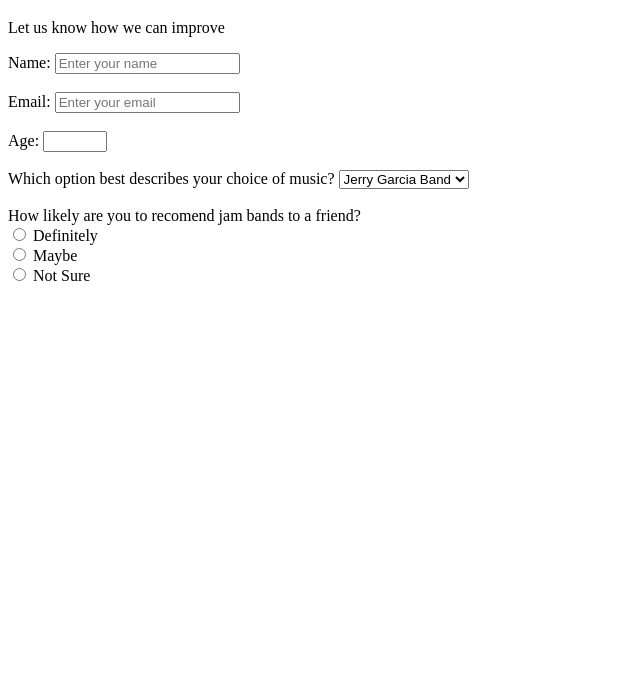
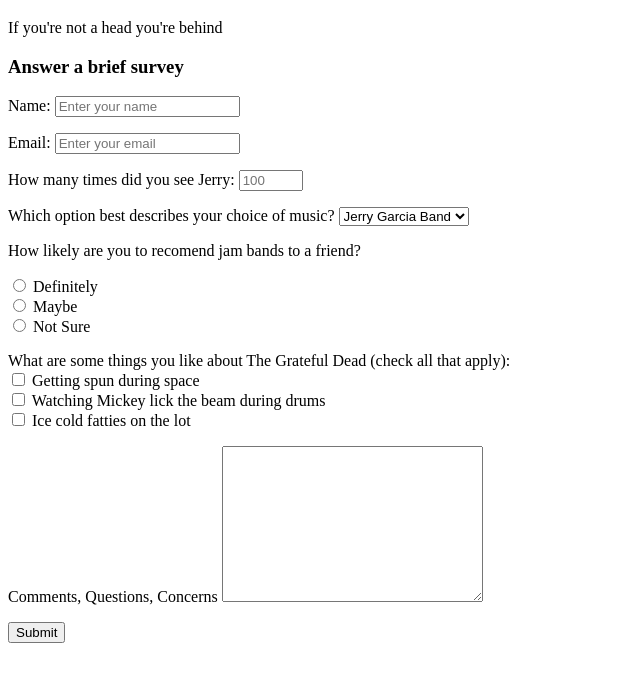
Before and after one commit to JSutliff/fcc-surveyForm, a plain HTML site: page index.html in a window 1280 px wide. Shown: the part 61-742 px from the top of the page, without its empty margins (0-642 px from the left). Drawn offline with Linux system fonts and the light colour scheme.

Commit message:
updated html structure all tests passing no styling

```diff
--- a/index.html
+++ b/index.html
@@ -9,52 +9,83 @@
 </head>
 
 <body>
+  <div class="container">
     <h1 id="title">Responsive Design Projects - Survey Form</h1>
-  <p id="description">Let us know how we can improve</p>
-  <div id="formContainer">
-    <form action="" id="survey-form">
+    <div class="wrapper">
+      <p id="description">If you're not a head you're behind</p>
+    </div>
+    <div class="contact">
+      <h3>Answer a brief survey</h3>
+      <form id="survey-form">
+        <!-- Name -->
+        <p>
           <label for="name" id="name-label">Name:</label>
-      <input type="text" id="name" placeholder="Enter your name">
-      <br>
-      <br>
+          <input type="text" id="name" placeholder="Enter your name" required>
+        </p>
+
+        <!-- Email -->
+        <p>
           <label for="email" id="email-label">Email:</label>
-      <input type="email" id="email" placeholder="Enter your email">
-      <br>
-      <br>
-      <label for="age" id="age-label">Age:</label>
-      <input type="number" min="1" max="120" id="age">
-      <br>
-      <br>
+          <input type="email" id="email" placeholder="Enter your email" required>
+        </p>
+
+        <!-- Have seen Jerry? -->
+        <p>
+          <label for="age" id="number-label">How many times did you see Jerry:</label>
+          <input type="number" min="0" max="120" id="number" placeholder="100">
+        </p>
+
+        <!-- Music Choice -->
+        <p>
           <label for="currentRole">Which option best describes your choice of music?</label>
           <select name="music" id="dropdown">
             <option disabled value>Select an option</option>
             <option value="Jerry Garcia Band">Jerry Garcia Band</option>
             <option value="Grateful Dead">Grateful Dead</option>
           </select>
-      <br>
-      <br>
+        </p>
+
+        <!-- Recomend -->
+        <p>
           <label for="recomendation">How likely are you to recomend jam bands to a friend?</label>
           <div>
-          <input type="radio" id="definitely"
-                 name="drone" value="definitely" />
+            <input type="radio" id="definitely" name="drone" value="definitely" />
             <label for="definitely">Definitely</label>
           </div>
-
           <div>
-          <input type="radio" id="maybe"
-                 name="drone" value="maybe" />
+            <input type="radio" id="maybe" name="drone" value="maybe" />
             <label for="maybe">Maybe</label>
           </div>
 
           <div>
-          <input type="radio" id="notSure"
-                 name="drone" value="notSure" />
+            <input type="radio" id="notSure" name="drone" value="notSure" />
             <label for="notSure">Not Sure</label>
           </div>
+        </p>
+
+        <!-- Things enjoyed -->
+        <p>
+            <label for="thingsEnjoyed">What are some things you like about The Grateful Dead (check all that apply):</label><br>
+            <input type="checkbox" name="space" value="space"> Getting spun during space<br>
+            <input type="checkbox" name="drums" value="drums"> Watching Mickey lick the beam during drums<br>
+            <input type="checkbox" name="coldFatties" value="coldFatties"> Ice cold fatties on the lot<br>
+        </p>
+
+        <!-- Comments -->
+        <p>
+          <label for="comments">Comments, Questions, Concerns</label>
+          <textarea name="comments" id="comments" cols="30" rows="10"></textarea>
+        </p>
+
+        <!-- Submit Button -->
+        <button id="submit">Submit</button>
       </form>
     </div>
+  </div>
+
+
 </body>
-<!-- <script src="https://cdn.freecodecamp.org/testable-projects-fcc/v1/bundle.js">
-</script> -->
+<script src="https://cdn.freecodecamp.org/testable-projects-fcc/v1/bundle.js">
+</script>
 
 </html>
```
Lines whose indentation alone changed are shown as unchanged.
